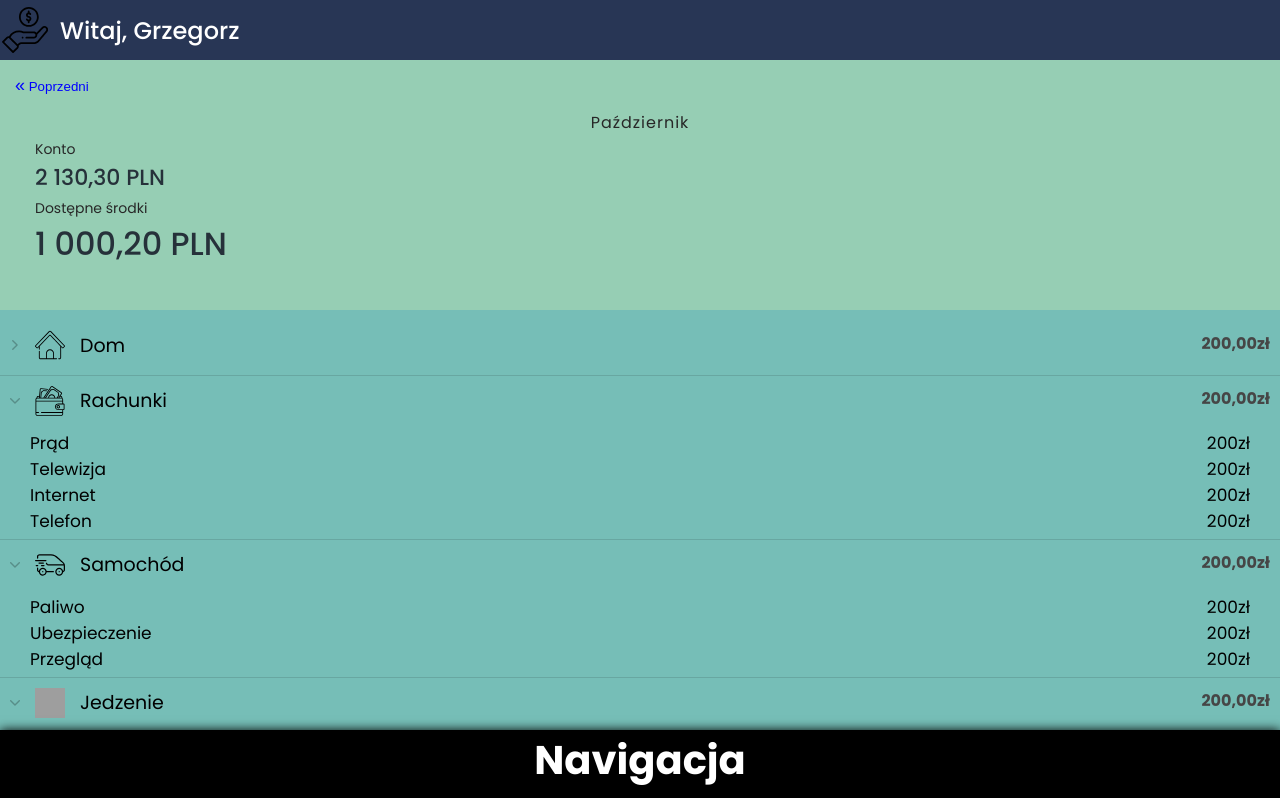
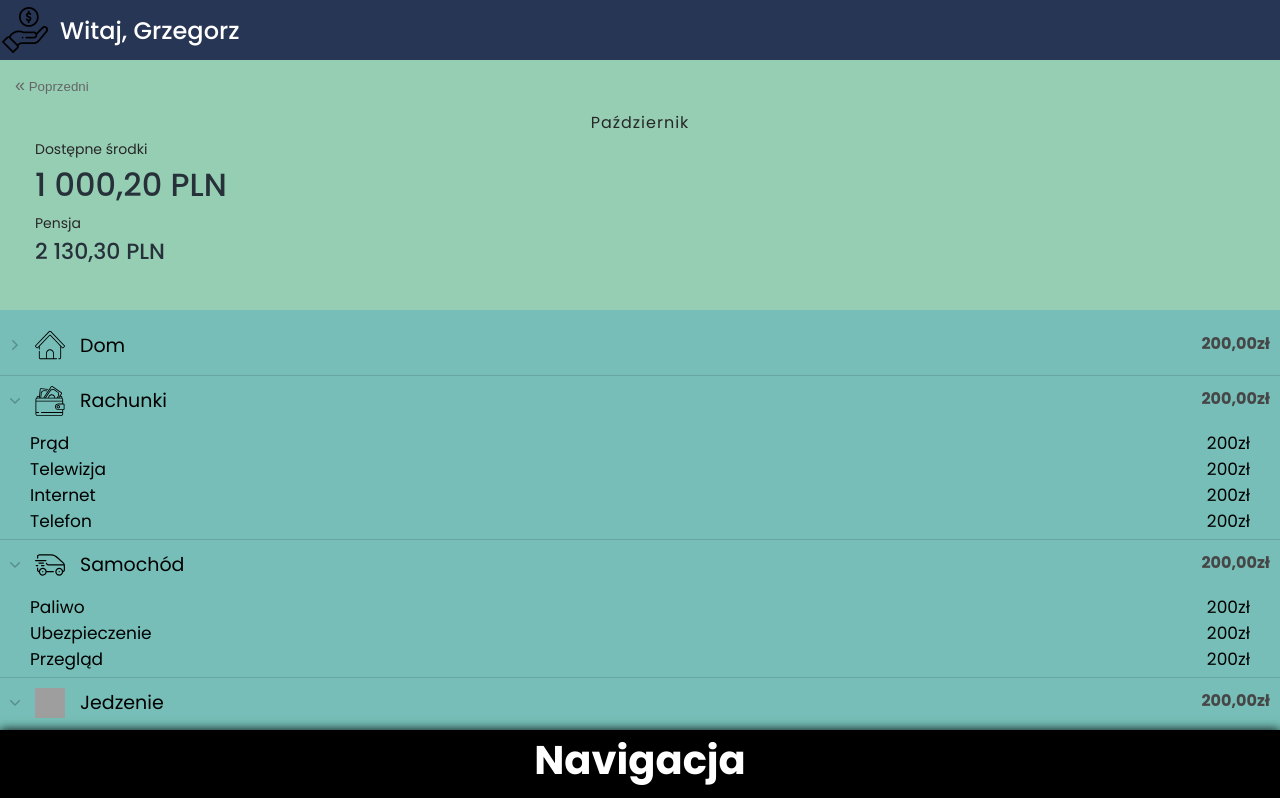
Before and after one commit to ErykFryderyk/finance-manager-app, a Vue app: page / in a window 1280 px wide. Shown: the top 798 px of the page. Built offline with nearby package versions, Linux system fonts and the light colour scheme; grey boxes are pictures that could not be loaded.

Commit message:
change color in previous button and headers are swapped places

```diff
--- a/src/components/MyMoney.vue
+++ b/src/components/MyMoney.vue
@@ -7,10 +7,10 @@
     </div>
     <div class="box">
     <h2 class="box__month">Październik</h2>
-    <span class="box__label">Konto</span>
-    <h3 class="box__payment">2 130,<span>30</span> PLN</h3>
     <span class="box__label">Dostępne środki</span>
     <h2 class="box__rest-money">1 000,<span>20</span> PLN</h2>
+    <span class="box__label">Pensja</span>
+    <h3 class="box__payment">2 130,<span>30</span> PLN</h3>
     </div>
   </div>
 </template>
@@ -36,7 +36,7 @@ export default {
   &__btn{
     border: none;
     background-color: transparent;
-    color:blue;
+    color:#666666;
     outline:none;
     cursor: pointer;
     transition: color .3s ease;
```
